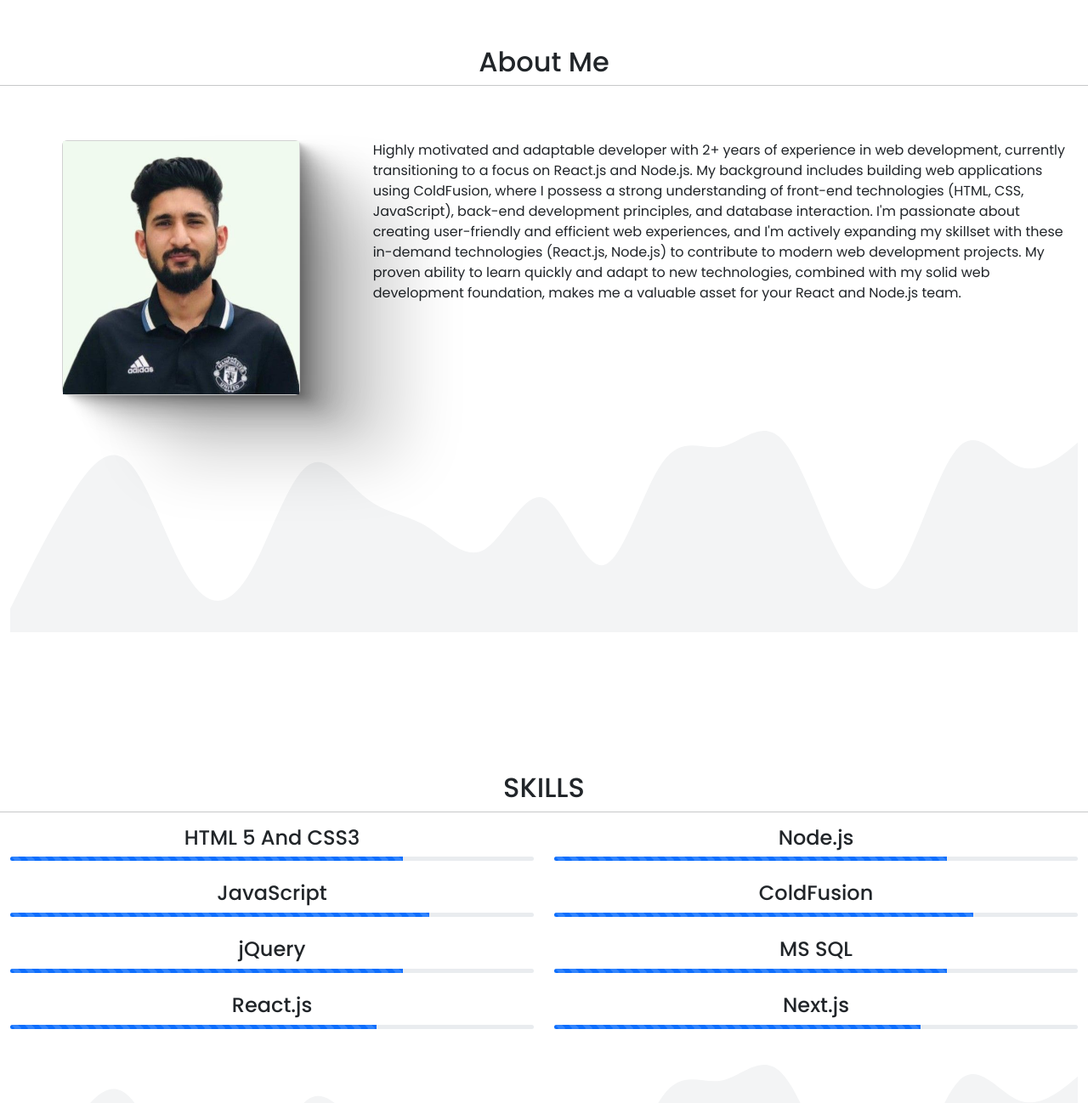
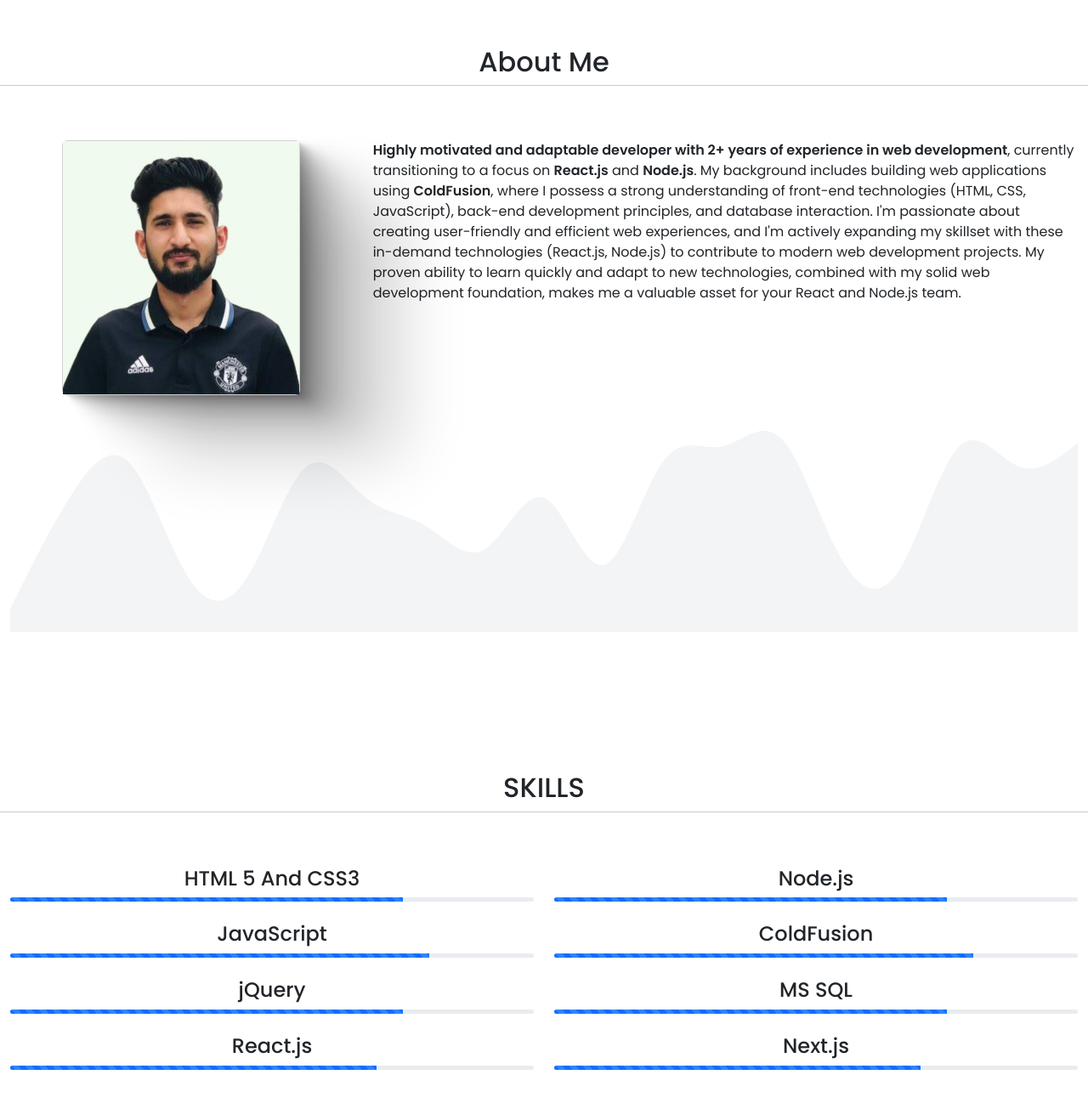
Before and after one commit to chandRavinder/ravinder-chand-portfolio, a React (Create React App) app: page / in a window 1280 px wide. Shown: the part 881-2179 px from the top of the page at 85% size. Built offline with nearby package versions, Linux system fonts and the light colour scheme; a web font is replaced by a local one.

Commit message:
Minor changes

```diff
--- a/src/components/about/about.js
+++ b/src/components/about/about.js
@@ -21,7 +21,7 @@ export const About = () => {
                         </div>
                         <div className='col-sm-8 mt-5'>
                             <p>
-                                Highly motivated and adaptable developer with 2+ years of experience in web development, currently transitioning to a focus on React.js and Node.js.  My background includes building web applications using ColdFusion, where I possess a strong understanding of front-end technologies (HTML, CSS, JavaScript), back-end development principles, and database interaction.  I'm passionate about creating user-friendly and efficient web experiences, and I'm actively expanding my skillset with these in-demand technologies (React.js, Node.js) to contribute to modern web development projects.  My proven ability to learn quickly and adapt to new technologies, combined with my solid web development foundation, makes me a valuable asset for your React and Node.js team.
+                                <b>Highly motivated and adaptable developer with 2+ years of experience in web development</b>, currently transitioning to a focus on <b>React.js</b> and <b>Node.js</b>.  My background includes building web applications using <b>ColdFusion</b>, where I possess a strong understanding of front-end technologies (HTML, CSS, JavaScript), back-end development principles, and database interaction.  I'm passionate about creating user-friendly and efficient web experiences, and I'm actively expanding my skillset with these in-demand technologies (React.js, Node.js) to contribute to modern web development projects.  My proven ability to learn quickly and adapt to new technologies, combined with my solid web development foundation, makes me a valuable asset for your React and Node.js team.
                             </p>
                         </div>
                     </div>
--- a/src/components/skills/skills.js
+++ b/src/components/skills/skills.js
@@ -4,7 +4,7 @@ export const Skills = () => {
     return (
         <>
             <section className='full-viewport'>
-                <div className='container-fluid'>
+                <div className='container-fluid mt-5'>
                     <div className='row'>
                         <div className='col-sm-12'>
                             <h2 className='text-center'>
@@ -13,23 +13,28 @@ export const Skills = () => {
                         </div>
                         <hr />
                         {/* Left Col */}
-                        <div className='col-sm-6'>
+                        <div className='col-sm-6 mt-5'>
                             <h4 className='text-center'>HTML 5 And CSS3</h4>
                             <div className="progress">
                                 <div className="progress-bar progress-bar-striped progress-bar-animated html-css-progressbar" role="progressbar" aria-label="Animated striped example" aria-valuenow="75" aria-valuemin="0" aria-valuemax="100"></div>
                             </div>
 
                             <br />
+
                             <h4 className='text-center'>JavaScript</h4>
                             <div className="progress">
                                 <div className="progress-bar progress-bar-striped progress-bar-animated js-progressbar" role="progressbar" aria-label="Animated striped example" aria-valuenow="75" aria-valuemin="0" aria-valuemax="100"></div>
                             </div>
+
                             <br />
+
                             <h4 className='text-center'>jQuery</h4>
                             <div className="progress">
                                 <div className="progress-bar progress-bar-striped progress-bar-animated jQuery-progressbar" role="progressbar" aria-label="Animated striped example" aria-valuenow="75" aria-valuemin="0" aria-valuemax="100"></div>
                             </div>
+
                             <br />
+
                             <h4 className='text-center'>React.js</h4>
                             <div className="progress">
                                 <div className="progress-bar progress-bar-striped progress-bar-animated react-progressbar" role="progressbar" aria-label="Animated striped example" aria-valuenow="75" aria-valuemin="0" aria-valuemax="100"></div>
@@ -37,22 +42,28 @@ export const Skills = () => {
                         </div>
 
                         {/* Right Col */}
-                        <div className='col-sm-6'>
+                        <div className='col-sm-6 mt-5'>
                         <h4 className='text-center'>Node.js</h4>
                             <div className="progress">
                                 <div className="progress-bar progress-bar-striped progress-bar-animated node-progressbar" role="progressbar" aria-label="Animated striped example" aria-valuenow="75" aria-valuemin="0" aria-valuemax="100"></div>
                             </div>
+
                             <br />
+
                             <h4 className='text-center'>ColdFusion</h4>
                             <div className="progress">
                                 <div className="progress-bar progress-bar-striped progress-bar-animated cf-progressbar" role="progressbar" aria-label="Animated striped example" aria-valuenow="75" aria-valuemin="0" aria-valuemax="100"></div>
                             </div>
+
                             <br />
+
                             <h4 className='text-center'>MS SQL</h4>
                             <div className="progress">
                                 <div className="progress-bar progress-bar-striped progress-bar-animated sql-progressbar" role="progressbar" aria-label="Animated striped example" aria-valuenow="75" aria-valuemin="0" aria-valuemax="100"></div>
                             </div>
+
                             <br />
+
                             <h4 className='text-center'>Next.js</h4>
                             <div className="progress">
                                 <div className="progress-bar progress-bar-striped progress-bar-animated next-progressbar" role="progressbar" aria-label="Animated striped example" aria-valuenow="75" aria-valuemin="0" aria-valuemax="100"></div>
```
